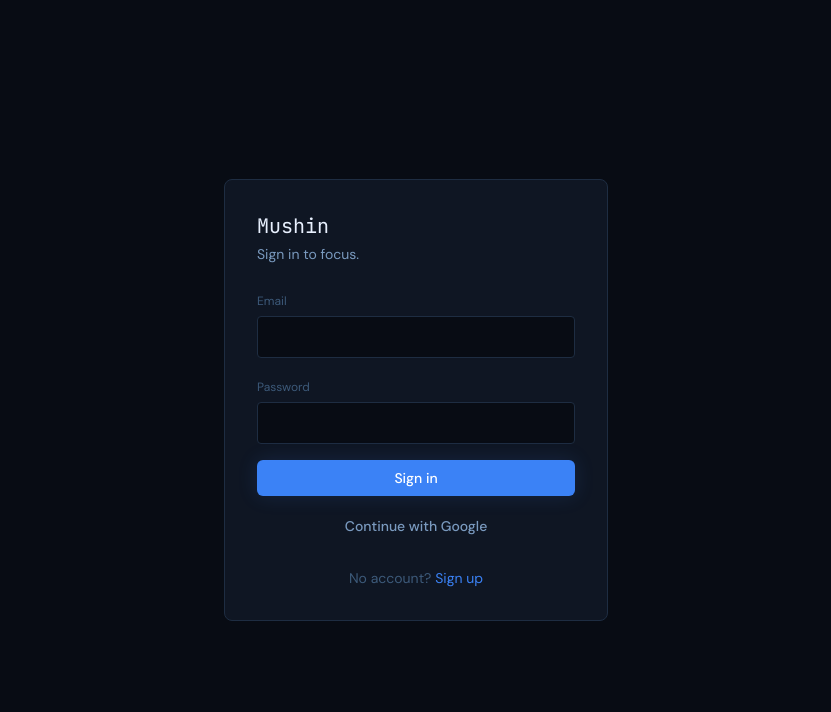
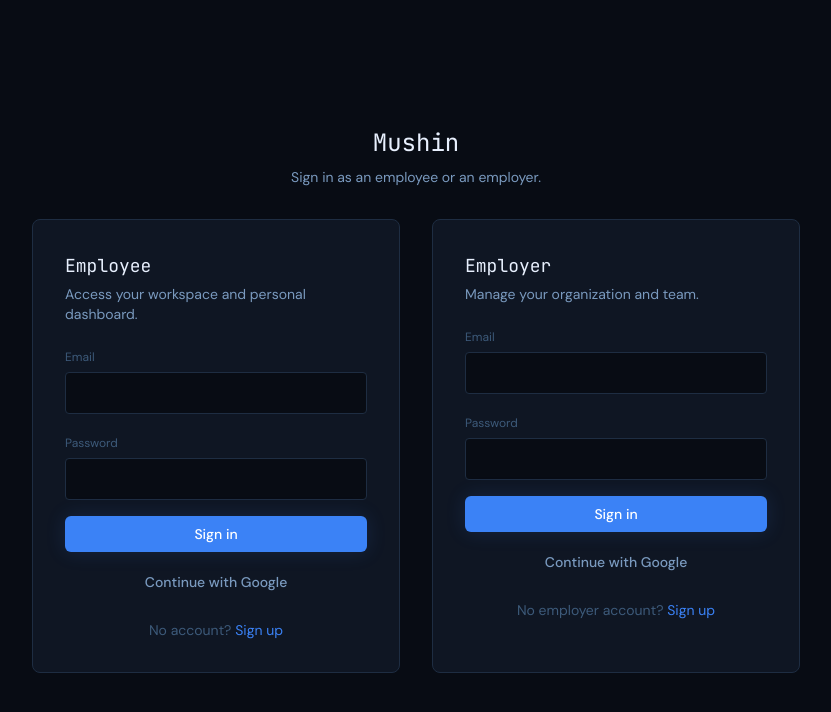
Before and after one commit to Aethe-ui/Mushin, a Next.js app in the folder web/: page /auth/login in a window 1280 px wide. Shown: the top 712 px of the page, without its empty margins (224-1055 px from the left). Built offline with nearby package versions, Linux system fonts and the light colour scheme.

Commit message:
update 1.2

```diff
--- a/web/app/auth/login/LoginForm.tsx
+++ b/web/app/auth/login/LoginForm.tsx
@@ -7,10 +7,27 @@ import { createClient } from "@/lib/supabase/client";
 import { getPublicAppOrigin } from "@/lib/app-url";
 import { Button } from "@/components/ui/Button";
 
-export function LoginForm() {
+type LoginSectionProps = {
+  sectionId: "employee" | "employer";
+  heading: string;
+  description: string;
+  defaultNext: string;
+  signupHref: string;
+  signupPrompt: string;
+};
+
+function LoginSection({
+  sectionId,
+  heading,
+  description,
+  defaultNext,
+  signupHref,
+  signupPrompt,
+}: LoginSectionProps) {
+  const headingId = `login-heading-${sectionId}`;
   const router = useRouter();
   const searchParams = useSearchParams();
-  const next = searchParams.get("next") ?? "/dashboard";
+  const next = searchParams.get("next") ?? defaultNext;
 
   const [email, setEmail] = useState("");
   const [password, setPassword] = useState("");
@@ -47,16 +64,21 @@ export function LoginForm() {
   }
 
   return (
-    <div className="flex min-h-screen flex-col items-center justify-center px-4">
-      <div className="w-full max-w-sm rounded-lg border border-border bg-bg-surface p-8">
-        <h1 className="font-mono text-xl text-text-primary">Mushin</h1>
-        <p className="mt-1 text-sm text-text-secondary">Sign in to focus.</p>
-        <form onSubmit={onSubmit} className="mt-6 space-y-4">
+    <section
+      className="flex flex-col rounded-lg border border-border bg-bg-surface p-6 sm:p-8"
+      aria-labelledby={headingId}
+    >
+      <h2 id={headingId} className="font-mono text-lg text-text-primary">
+        {heading}
+      </h2>
+      <p className="mt-1 text-sm text-text-secondary">{description}</p>
+      <form onSubmit={onSubmit} className="mt-5 space-y-4">
         <div>
           <label className="text-xs text-text-tertiary">Email</label>
           <input
             type="email"
             required
+            autoComplete="email"
             value={email}
             onChange={(e) => setEmail(e.target.value)}
             className="mt-1 w-full rounded border border-border bg-bg-primary px-3 py-2 text-text-primary"
@@ -67,6 +89,7 @@ export function LoginForm() {
           <input
             type="password"
             required
+            autoComplete="current-password"
             value={password}
             onChange={(e) => setPassword(e.target.value)}
             className="mt-1 w-full rounded border border-border bg-bg-primary px-3 py-2 text-text-primary"
@@ -85,12 +108,44 @@ export function LoginForm() {
       >
         Continue with Google
       </Button>
-        <p className="mt-6 text-center text-sm text-text-tertiary">
-          No account?{" "}
-          <Link href="/auth/signup" className="text-accent hover:underline">
+      <p className="mt-5 text-center text-sm text-text-tertiary">
+        {signupPrompt}{" "}
+        <Link href={signupHref} className="text-accent hover:underline">
           Sign up
         </Link>
       </p>
+    </section>
+  );
+}
+
+export function LoginForm() {
+  return (
+    <div className="flex min-h-screen flex-col items-center justify-center px-4 py-10">
+      <div className="w-full max-w-3xl">
+        <header className="mb-8 text-center">
+          <h1 className="font-mono text-2xl text-text-primary">Mushin</h1>
+          <p className="mt-2 text-sm text-text-secondary">
+            Sign in as an employee or an employer.
+          </p>
+        </header>
+        <div className="grid gap-6 md:grid-cols-2 md:gap-8">
+          <LoginSection
+            sectionId="employee"
+            heading="Employee"
+            description="Access your workspace and personal dashboard."
+            defaultNext="/dashboard"
+            signupHref="/auth/signup"
+            signupPrompt="No account?"
+          />
+          <LoginSection
+            sectionId="employer"
+            heading="Employer"
+            description="Manage your organization and team."
+            defaultNext="/employer"
+            signupHref="/auth/employer/signup"
+            signupPrompt="No employer account?"
+          />
+        </div>
       </div>
     </div>
   );
```
Lines whose indentation alone changed are shown as unchanged.
